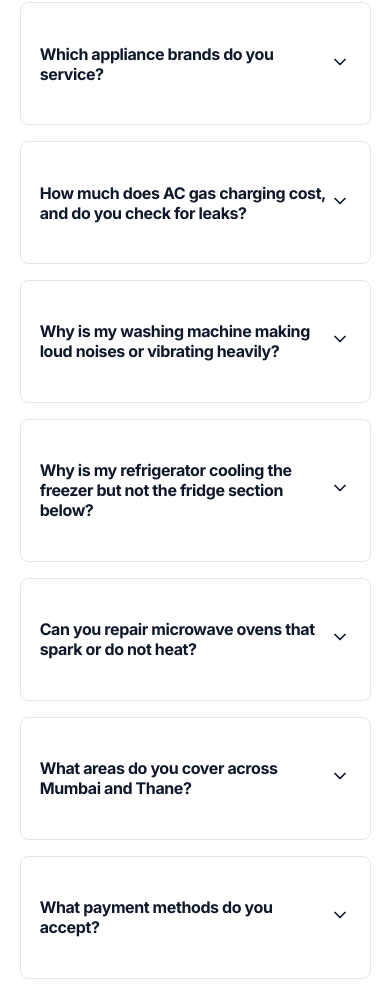
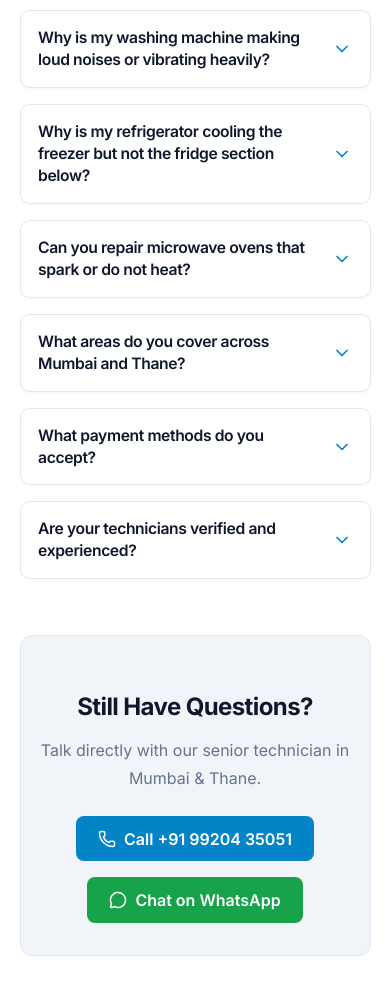
Before and after one commit to khanfaiz16/TopCoolServiceUpdated, a React (Vite) app: page /faq in a window 390 px wide. Shown: the part 1003-1996 px from the top of the page. Built offline with nearby package versions, Linux system fonts and the light colour scheme.

Commit message:
faq changes

```diff
--- a/src/App.css
+++ b/src/App.css
@@ -597,9 +597,17 @@
   color: #64748b;
 }
 
-/* FAQs */
+/* =========================================
+   FAQ Section & Accordion Styles
+========================================= */
+
+.faq-page {
+  padding-bottom: 4rem;
+}
+
 .faqs-section {
   background: #f8fafc;
+  padding: 4rem 0;
 }
 
 .faq-list {
@@ -613,34 +621,103 @@
 .faq-item {
   background: #ffffff;
   border: 1px solid #e2e8f0;
-  border-radius: 8px;
-  padding: 1.2rem;
+  border-radius: 10px;
+  padding: 1.25rem 1.5rem;
   cursor: pointer;
-  transition: border-color 0.2s;
+  transition: all 0.25s ease-in-out;
+  box-shadow: 0 1px 3px rgba(0, 0, 0, 0.04);
+  user-select: none;
 }
 
 .faq-item:hover {
-  border-color: #cbd5e1;
+  border-color: #0284c7;
+  box-shadow: 0 4px 12px rgba(2, 132, 199, 0.08);
+}
+
+.faq-item.active,
+.faq-item.open {
+  border-color: #0284c7;
+  background-color: #ffffff;
+  box-shadow: 0 4px 14px rgba(2, 132, 199, 0.1);
 }
 
 .faq-q {
   display: flex;
   justify-content: space-between;
   align-items: center;
+  gap: 1rem;
+}
+
+.faq-q h4 {
+  font-size: 1.05rem;
   font-weight: 600;
   color: #0f172a;
+  margin: 0;
+  line-height: 1.4;
 }
 
-.faq-a {
-  display: none;
-  margin-top: 0.8rem;
-  color: #475569;
-  font-size: 0.95rem;
-  line-height: 1.5;
+.faq-q span {
+  display: flex;
+  align-items: center;
+  justify-content: center;
+  color: #0284c7;
+  flex-shrink: 0;
+  transition: transform 0.2s ease;
 }
 
-.faq-a.is-open {
+/*
+  Ensures the answer is visible whenever mounted by React.
+  Supports both simple conditional rendering and .is-open / .active classes.
+*/
+.faq-a {
   display: block;
+  margin-top: 0.9rem;
+  padding-top: 0.9rem;
+  border-top: 1px solid #f1f5f9;
+  color: #475569;
+  font-size: 0.96rem;
+  line-height: 1.65;
+}
+
+/* Call Banner at Bottom */
+.call-banner {
+  background: #f1f5f9;
+  border: 1px solid #e2e8f0;
+  border-radius: 12px;
+  padding: 2.5rem 1.5rem;
+  max-width: 800px;
+  margin: 3.5rem auto 0 auto;
+}
+
+.call-banner h3 {
+  font-size: 1.5rem;
+  color: #0f172a;
+  margin-bottom: 0.5rem;
+}
+
+.call-banner p {
+  color: #64748b;
+  margin-bottom: 1.5rem;
+  font-size: 1rem;
+}
+
+/* Responsive adjustments */
+@media (max-width: 640px) {
+  .faq-item {
+    padding: 1rem 1.1rem;
+  }
+
+  .faq-q h4 {
+    font-size: 0.98rem;
+  }
+
+  .faq-a {
+    font-size: 0.9rem;
+  }
+
+  .call-banner {
+    padding: 2rem 1rem;
+  }
 }
 
 /* Contact Page Layout */
--- a/src/pages/FAQ.jsx
+++ b/src/pages/FAQ.jsx
@@ -7,7 +7,7 @@ export default function FAQ() {
   const [openFaq, setOpenFaq] = useState(null);
 
   const toggleFaq = (idx) => {
-    setOpenFaq(openFaq === idx ? null : idx);
+    setOpenFaq((prev) => (prev === idx ? null : idx));
   };
 
   return (
@@ -26,15 +26,38 @@ export default function FAQ() {
 
       <section className="section container">
         <div className="faq-list">
-          {faqsData.map((f, i) => (
-            <div key={i} className="faq-item" onClick={() => toggleFaq(i)}>
-              <div className="faq-q">
-                <h4>{f.q}</h4>
-                <span>{openFaq === i ? <ChevronUp size={20} /> : <ChevronDown size={20} />}</span>
+          {faqsData.map((f, i) => {
+            const isOpen = openFaq === i;
+            return (
+              <div
+                key={i}
+                className={`faq-item ${isOpen ? 'active open' : ''}`}
+                onClick={() => toggleFaq(i)}
+                style={{ cursor: 'pointer' }}
+              >
+                <div className="faq-q">
+                  <h4>{f.q}</h4>
+                  <span>{isOpen ? <ChevronUp size={20} /> : <ChevronDown size={20} />}</span>
+                </div>
+
+                {isOpen && (
+                  <p
+                    className="faq-a"
+                    style={{
+                      display: 'block',
+                      visibility: 'visible',
+                      opacity: 1,
+                      marginTop: '0.75rem',
+                      lineHeight: '1.6',
+                      color: '#334155'
+                    }}
+                  >
+                    {f.a}
+                  </p>
+                )}
               </div>
-              {openFaq === i && <p className="faq-a">{f.a}</p>}
-            </div>
-          ))}
+            );
+          })}
         </div>
 
         <div className="text-center call-banner" style={{ marginTop: '3.5rem' }}>
```
